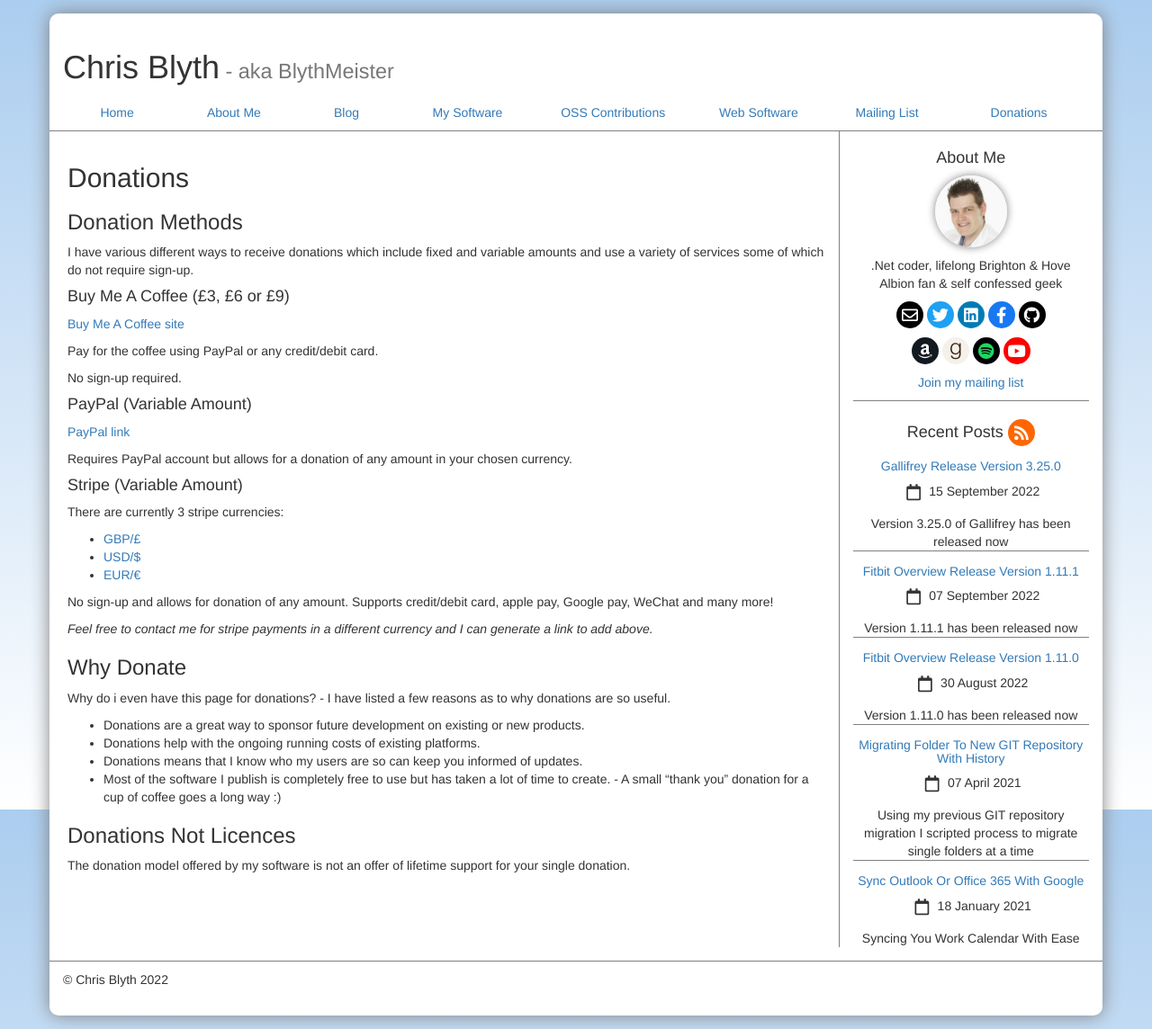
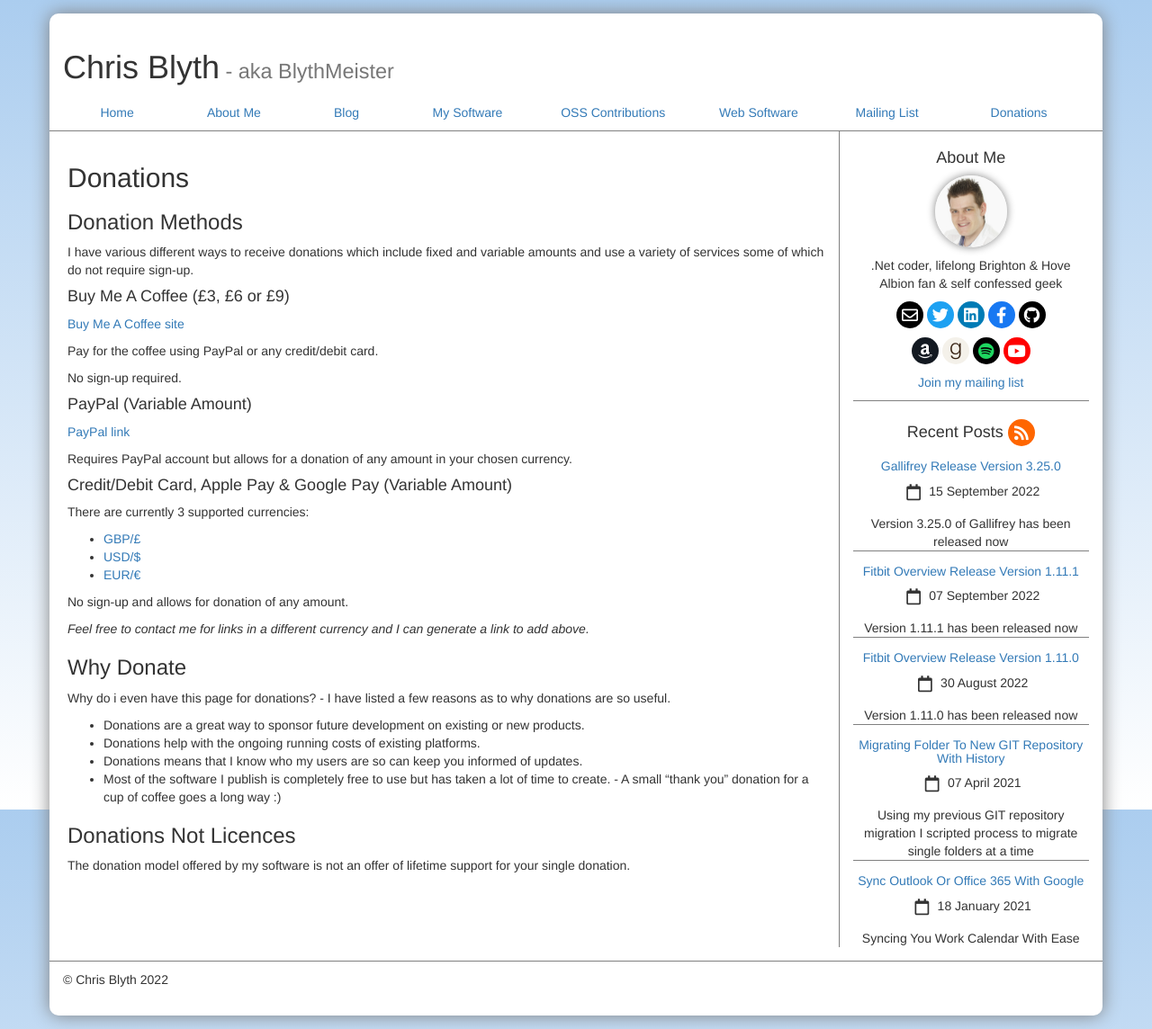
Before and after one commit to BlythMeister/blyth.me.uk, a Jekyll site: the page built from donations/index.md, in a window 1280 px wide. Shown: the whole page at 90% size. Built offline with Jekyll 4.4.1, drawn with Linux system fonts in a browser that asks for light colours; nearby versions of some CDN libraries.

Commit message:
Update index.md

```diff
--- a/donations/index.md
+++ b/donations/index.md
@@ -23,18 +23,17 @@
 
 Requires PayPal account but allows for a donation of any amount in your chosen currency.
 
-#### Stripe (Variable Amount)
+#### Credit/Debit Card, Apple Pay & Google Pay (Variable Amount)
 
-There are currently 3 stripe currencies:
+There are currently 3 supported currencies:
 
 * [GBP/£](https://donate.stripe.com/4gw9Bzgyh0a03yo8ww)
 * [USD/$](https://donate.stripe.com/aEUfZXdm5aOE7OE8wx)
 * [EUR/€](https://donate.stripe.com/4gwcNLgyh9KA1qg6oq)
 
 No sign-up and allows for donation of any amount.
-Supports credit/debit card, apple pay, Google pay, WeChat and many more!
 
-_Feel free to contact me for stripe payments in a different currency and I can generate a link to add above._
+_Feel free to contact me for links in a different currency and I can generate a link to add above._
 
 ### Why Donate
 
```
